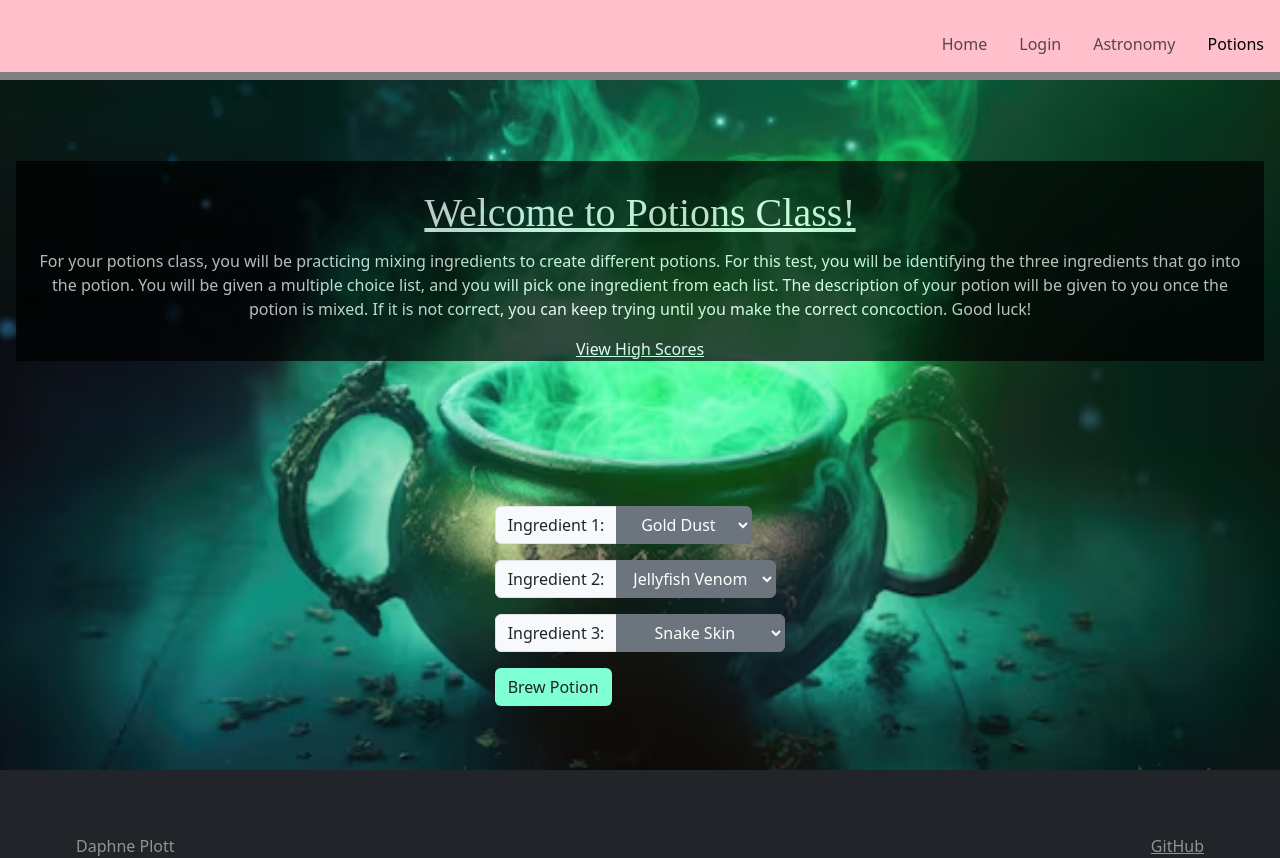
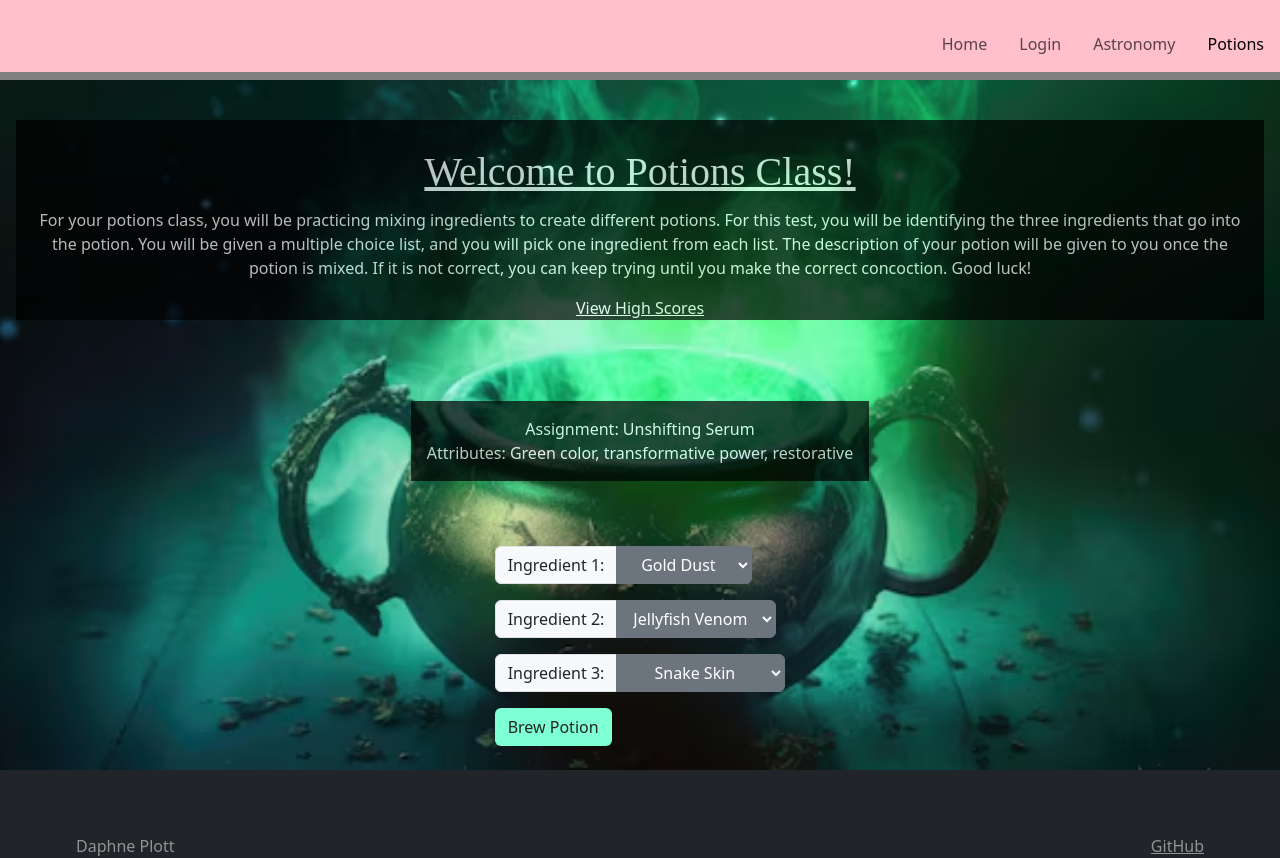
Before and after one commit to daphneplott/startup, a React (Vite) app: page /potions in a window 1280 px wide. Built offline with nearby package versions, Linux system fonts and the light colour scheme.

Commit message:
Potions - generate assignment

```diff
--- /dev/null
+++ b/src/potions/generate_potion.jsx
@@ -0,0 +1,31 @@
+import React from 'react';
+import './potions.css';
+
+export function GeneratePotion() {
+    {/* --Potions:
+        - A potion of transformation (Snake skin, lotus, gold dust)
+        - A potion to reverse a transformation (Snake skin, black sand, mint leaves)
+        - A potion of love (mistletoe, lotus, poppy seed)
+        - A potion of hatred (mistletoe, jellyfish venom, poppy seed)
+        - A potion to reverse a love potion (mistleote, black sand, gold dust)
+        - A potion for good luck (clover, lotus, mint leaves)
+        - A potion for bad luck (clover, jellyfish venom, gold dust)
+        - A potion to reset one's luck (clover, black sand, poppy seed)
+        -- */}
+
+    const Potion1 = {name: "Elixir of Metamorphosis", attr1: "Gold color", attr2: "transformative power", attr3:"extra strength"}
+    const Potion2 = {name: "Unshifting Serum", attr1: "Green color", attr2: "transformative power", attr3: "restorative"}
+    const Potion3 = {name: "Venus's Whisper", attr1: "Red color", attr2:"power of love", attr3:"extra strength"}
+    const Potion4 = {name: "Bitterheart Brew", attr1: "Red color", attr2:"power of love", attr3:"inverted effect"}
+    const Potion5 = {name: "Cure of Cupid", attr1: "Gold color", attr2:"power of love", attr3:"restorative"}
+    const Potion6 = {name: "Felix's Favor", attr1: "Green color", attr2:"power of luck", attr3: "extra strength"}
+    const Potion7 = {name: "Black Cat Potion", attr1:"Gold color", attr2:"power of luck", attr3:"inverted effect"}
+    const Potion8 = {name: "Chance Cleanser", attr1: "Red color", attr2:"power of luck", attr3: "restorative"}
+
+    const potions = [Potion1, Potion2, Potion3, Potion4,Potion5,Potion6,Potion7,Potion8]
+    const Potion = potions[Math.floor(Math.random() * 8)];
+
+    return (
+        <p >Assignment: {Potion.name} <br/>Attributes: {Potion.attr1}, {Potion.attr2}, {Potion.attr3}</p>
+    )
+}
--- a/src/potions/potions.jsx
+++ b/src/potions/potions.jsx
@@ -1,6 +1,8 @@
 import React from 'react';
 import './potions.css';
 import { NavLink } from 'react-router-dom';
+import { GeneratePotion } from './generate_potion';
+
 
 export function Potions() {
   return (
@@ -13,13 +15,21 @@ export function Potions() {
           The description of your potion will be given to you once the potion is mixed.
           If it is not correct, you can keep trying until you make the correct concoction. Good luck!
         </p>
-        <NavLink className = "nav-link mylinkpotions" to = "/highscore_potions">
+        <NavLink className="nav-link mylinkpotions" to="/highscore_potions">
           View High Scores
         </NavLink>
       </div>
+
+
+
+      <div className = "instructions">
+        < GeneratePotion />
+      </div>
+
+
       <form>
-        <div class = "input-group mb-3">
-        <span class="input-group-text">Ingredient 1: </span>
+        <div class="input-group mb-3">
+          <span class="input-group-text">Ingredient 1: </span>
 
           <select id="select" name="varSelect" class="btn btn-secondary" aria-placeholder="">
             <option>Gold Dust</option>
@@ -28,7 +38,7 @@ export function Potions() {
           </select>
         </div>
 
-        <div class = "input-group mb-3">
+        <div class="input-group mb-3">
           <span class="input-group-text">Ingredient 2: </span>
 
           <select id="select" name="varSelect" class="btn btn-secondary">
@@ -38,7 +48,7 @@ export function Potions() {
           </select>
         </div>
 
-        <div class = "input-group mb-3">
+        <div class="input-group mb-3">
           <span class="input-group-text">Ingredient 3: </span>
 
           <select id="select" name="varSelect" class="btn btn-secondary">
@@ -70,6 +80,35 @@ export function Potions() {
         - A potion for bad luck (clover, jellyfish venom, gold dust)
         - A potion to reset one's luck (clover, black sand, poppy seed)
         -- */}
+
+
+
+
+      {/* function updateScoresLocal(newScore) {
+        let scores = [];
+      const scoresText = localStorage.getItem('scores');
+      if (scoresText) {
+        scores = JSON.parse(scoresText);
+    }
+
+      let found = false;
+      for (const [i, prevScore] of scores.entries()) {
+      if (newScore.score > prevScore.score) {
+        scores.splice(i, 0, newScore);
+      found = true;
+      break;
+      }
+    }
+
+      if (!found) {
+        scores.push(newScore);
+    }
+
+    if (scores.length > 10) {
+        scores.length = 10;
+    }
+
+      localStorage.setItem('scores', JSON.stringify(scores));
+  }  */}
     </main>
-  );
-}
+  ); }
```
